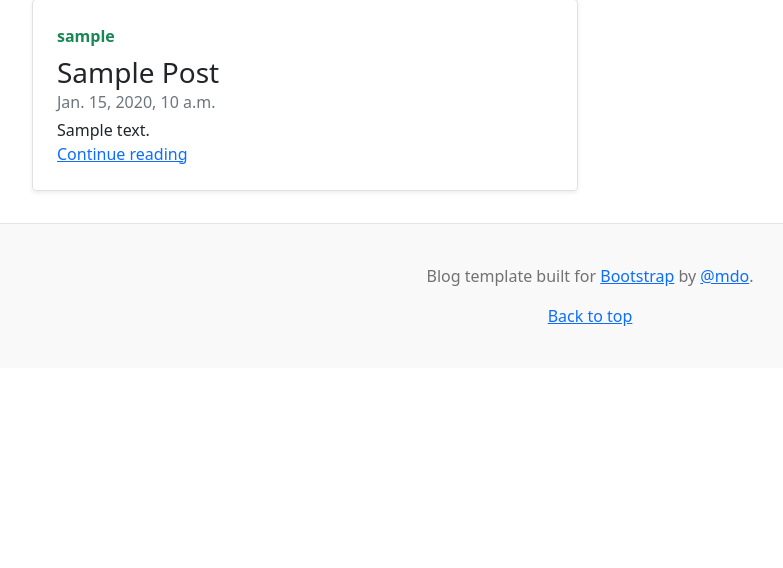
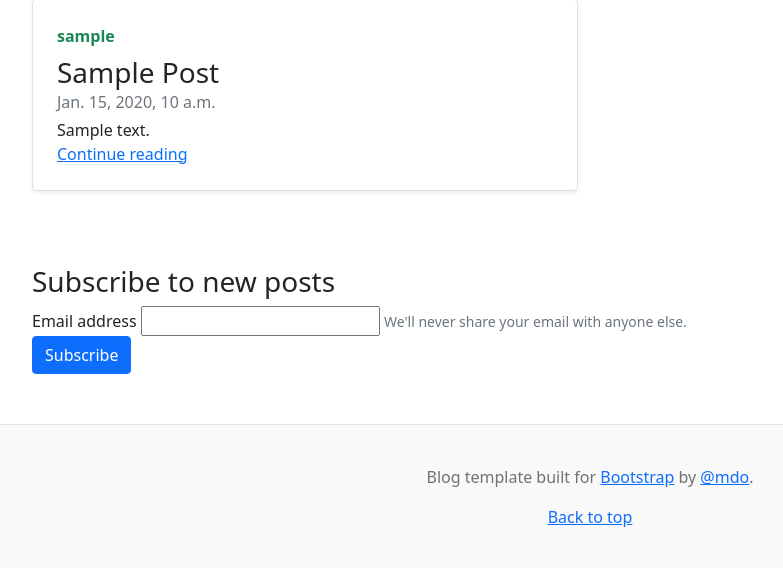
Before and after one commit to Konark-Web/django-rest-api-social-network, a Django app: template network/templates/post/post_list.html in a window 1280 px wide. Shown: the part 122-690 px from the top of the page, without its empty margins (50-833 px from the left). Run offline with Django 3.2, Linux system fonts and the light colour scheme; the template is opened without the code that fills it: most values are stand-ins (such as "Sample title", 1, 10 or a date in 2020); form fields are guessed from the names that the template uses; some libraries are stand-ins or nearby versions.

Commit message:
Added subscribe model and form Added celery and redis Added send_email for new subscribes and mailing with new posts

```diff
--- a/network/admin.py
+++ b/network/admin.py
@@ -1,4 +1,5 @@
 from django.contrib import admin
-from .models import Post
+from .models import Post, Subscribers
 
 admin.site.register(Post)
+admin.site.register(Subscribers)
--- a/network/models.py
+++ b/network/models.py
@@ -30,3 +30,9 @@ class PostLikes(models.Model):
     user_id = models.ForeignKey(CustomUser, on_delete=models.CASCADE)
     type = models.IntegerField(default=0)
     date = models.DateTimeField(default=timezone.now)
+
+
+class Subscribers(models.Model):
+    email = models.EmailField(unique=True)
+    subscribe_date = models.DateTimeField(default=timezone.now)
+    status = models.IntegerField(default=1)
--- a/network/static/css/main.css
+++ b/network/static/css/main.css
@@ -11,6 +11,14 @@
     font-style: italic;
 }
 
+.subscribe-form-container {
+    margin: 50px 0;
+}
+
+.subscribe-form {
+    margin-bottom: 20px;
+}
+
 .blog-footer {
     padding: 2.5rem 0;
     color: #727272;
--- a/network/templates/post/post_list.html
+++ b/network/templates/post/post_list.html
@@ -21,4 +21,32 @@
 
         {% bootstrap_pagination page_obj %}
     {% endif %}
+
+    {% if form %}
+        <div class="subscribe-form-container">
+            <h3>Subscribe to new posts</h3>
+            <form method="POST" class="post-form subscribe-form" action="/">
+                {% csrf_token %}
+                <div class="form-group">
+                    <label for="inputEmail">Email address</label>
+                    {{ form.email }}
+                    <small id="emailHelp" class="form-text text-muted">We'll never share your email with anyone else.</small>
+                </div>
+                 <button type="submit" class="btn btn-primary">Subscribe</button>
+            </form>
+            {% if send_status == 'success' %}
+                <div class="alert alert-success" role="alert">
+                    Email sent success.
+                </div>
+            {% elif send_status == 'already-exist' %}
+                <div class="alert alert-warning" role="alert">
+                    The email already exists.
+                </div>
+            {% elif send_status == 'fail' %}
+                <div class="alert alert-danger" role="alert">
+                    No email has been sent. An error has occurred.
+                </div>
+            {% endif %}
+        </div>
+    {% endif %}
 {% endblock %}
```
Also changed, not shown: network/forms.py (added, +10 -0 lines), network/service.py (added, +10 -0 lines), network/tasks.py (added, +24 -0 lines), network/views.py (+23 -2 lines), social/celery.py (added, +17 -0 lines), social/settings.py (+18 -0 lines), 1 other file.
